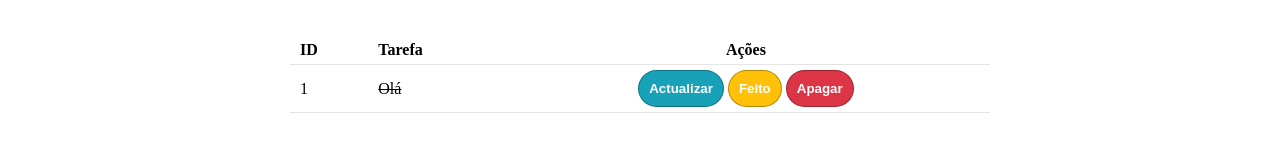
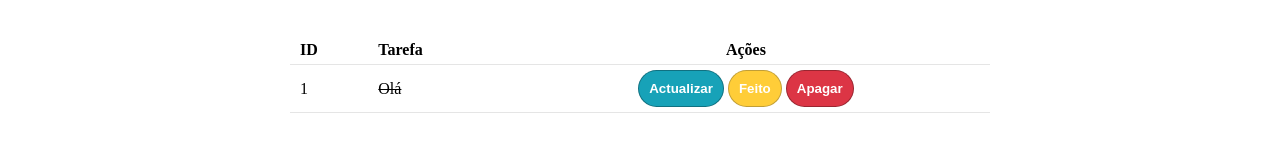
Before and after one commit to dorivatech/vuejs-list-todo, a plain HTML site: page index.html in a window 1280 px wide. Shown: the part 203-348 px from the top of the page. Drawn offline with Linux system fonts and the light colour scheme.

Commit message:
Estilizando o botão responsável por mudar a tarefa para feita (quando disabled)

```diff
--- a/scss/style.scss
+++ b/scss/style.scss
@@ -55,6 +55,11 @@ form {
 		padding: 10px;
 		font-size: 10pt;
 	}
+
+	&[disabled] {
+		opacity: .8;
+		cursor: not-allowed;
+	}
 }
 
 .btn-success { color: white; background-color: #28a745; }
```
Also changed, not shown: css/style.css.
